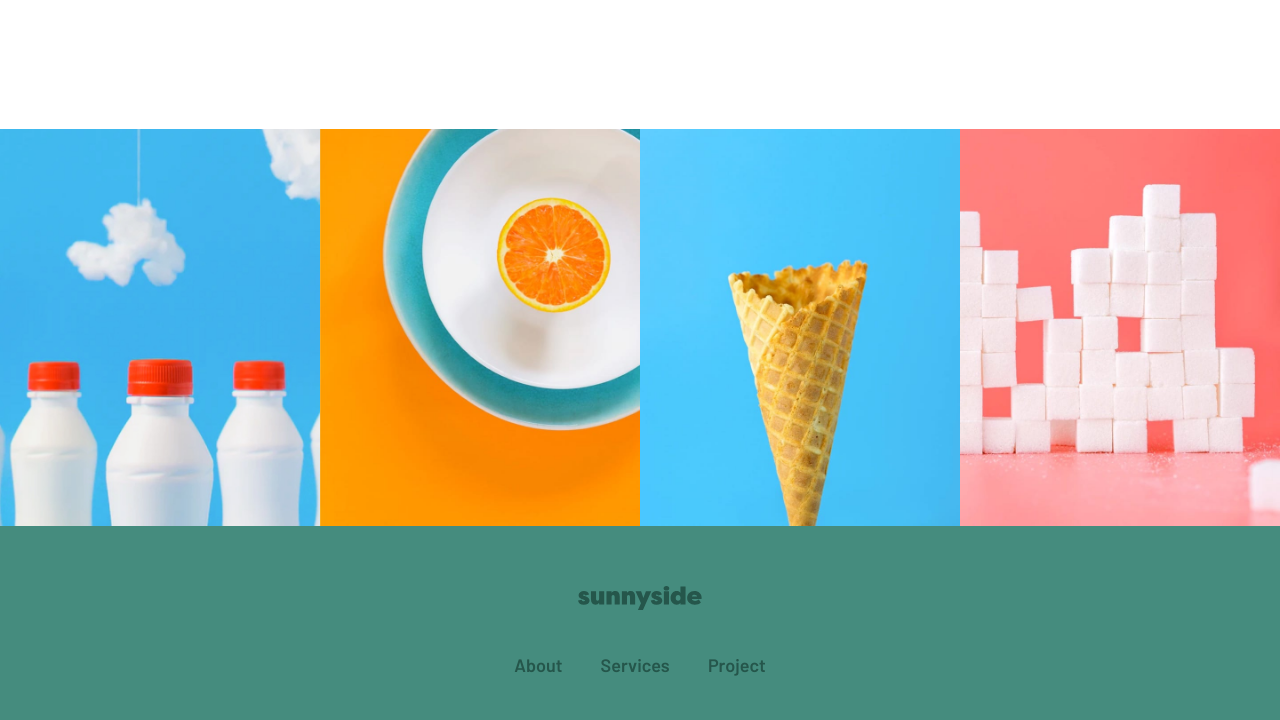
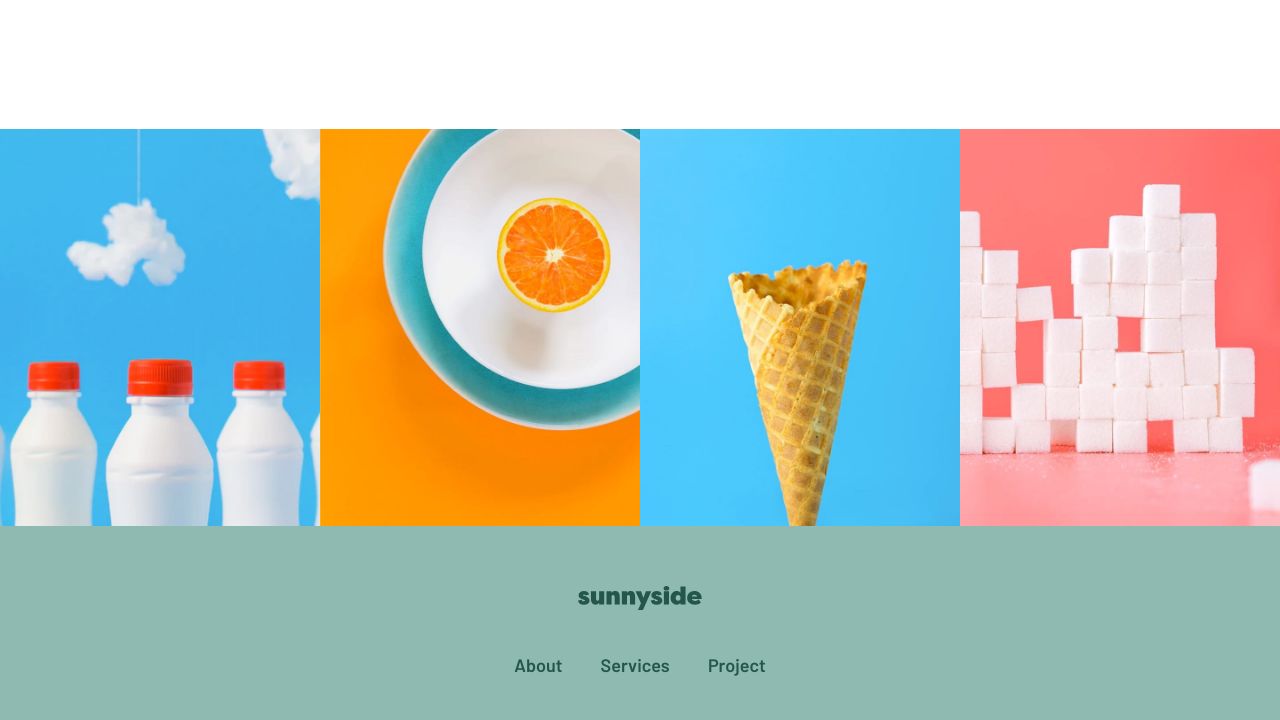
Before and after one commit to Vj3ko/sunnyside-agency-landing-page, a website: page index.html in a window 1280 px wide. Shown: the part 3057-3777 px from the top of the page. Drawn offline with Linux system fonts and the light colour scheme.

Commit message:
changed fotter color, added opacity to make more viewable

```diff
--- a/app/scss/components/footer.scss
+++ b/app/scss/components/footer.scss
@@ -2,7 +2,7 @@
 @use "../utilities" as *;
 
 .footer {
-  background: $cyan-footer;
+  background: rgba($cyan-footer, 0.6);
   text-align: center;
   padding: rem(60) rem(30);
 
```
Also changed, not shown: dist/style.css, 1 other file.
